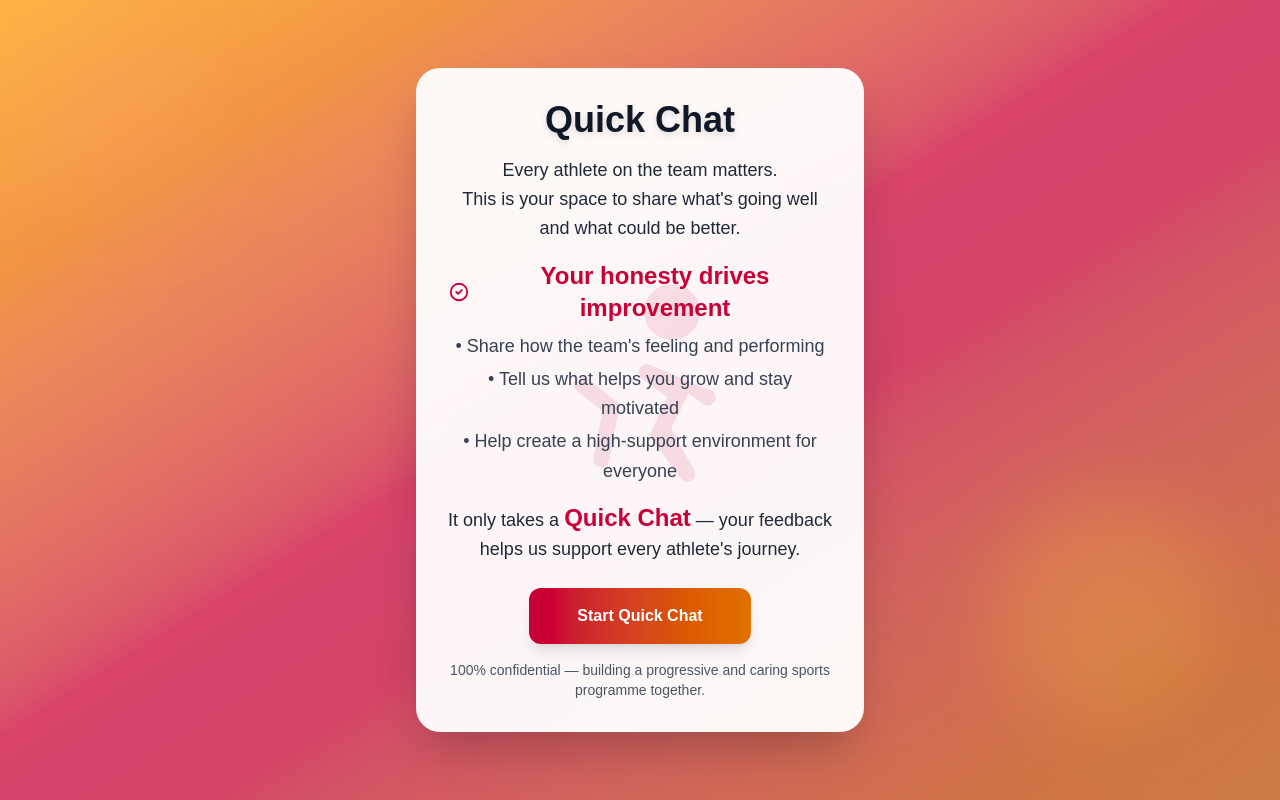
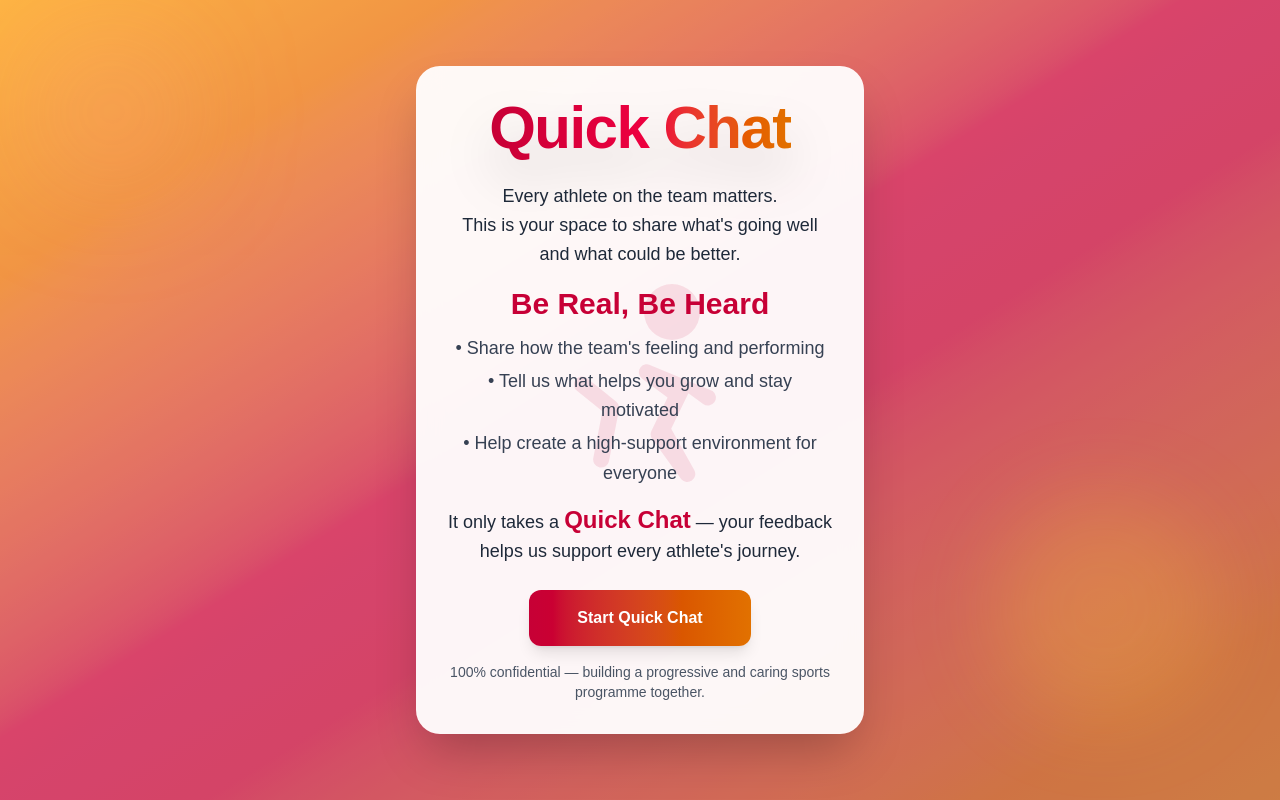
Before and after one commit to damienwarren-blip/video-coach, a Next.js app: page /sports in a window 1280 px wide. Built offline with nearby package versions, Linux system fonts and the light colour scheme.

Commit message:
Update page.js

```diff
--- a/app/sports/page.js
+++ b/app/sports/page.js
@@ -43,8 +43,10 @@ export default function QuickChatAthlete() {
         {!showVideo ? (
           <>
             {/* Header */}
-            <h1 className="text-3xl sm:text-4xl font-extrabold mb-4 text-gray-900 drop-shadow-md relative z-10">
-              Quick Chat
+            <h1 className="text-5xl sm:text-6xl font-black mb-6 relative z-10 tracking-tight">
+              <span className="text-transparent bg-clip-text bg-gradient-to-r from-rose-700 via-rose-600 to-amber-600 drop-shadow-2xl">
+                Quick Chat
+              </span>
             </h1>
 
             {/* Subheader */}
@@ -57,22 +59,9 @@ export default function QuickChatAthlete() {
 
             {/* Key message */}
             <div className="text-gray-800 mb-4 text-base sm:text-lg leading-relaxed relative z-10">
-              <div className="flex items-center justify-center gap-2 mb-2">
-                <svg
-                  className="w-6 h-6 text-rose-700"
-                  fill="none"
-                  stroke="currentColor"
-                  viewBox="0 0 24 24"
-                  strokeWidth="2"
-                >
-                  <path
-                    strokeLinecap="round"
-                    strokeLinejoin="round"
-                    d="M9 12l2 2 4-4m6 2a9 9 0 11-18 0 9 9 0 0118 0z"
-                  />
-                </svg>
-                <span className="font-semibold text-rose-700 text-xl sm:text-2xl">
-                  Your honesty drives improvement
+              <div className="mb-3">
+                <span className="font-bold text-rose-700 text-2xl sm:text-3xl block mb-3">
+                  Be Real, Be Heard
                 </span>
               </div>
               <ul className="space-y-1 text-gray-700">
```
